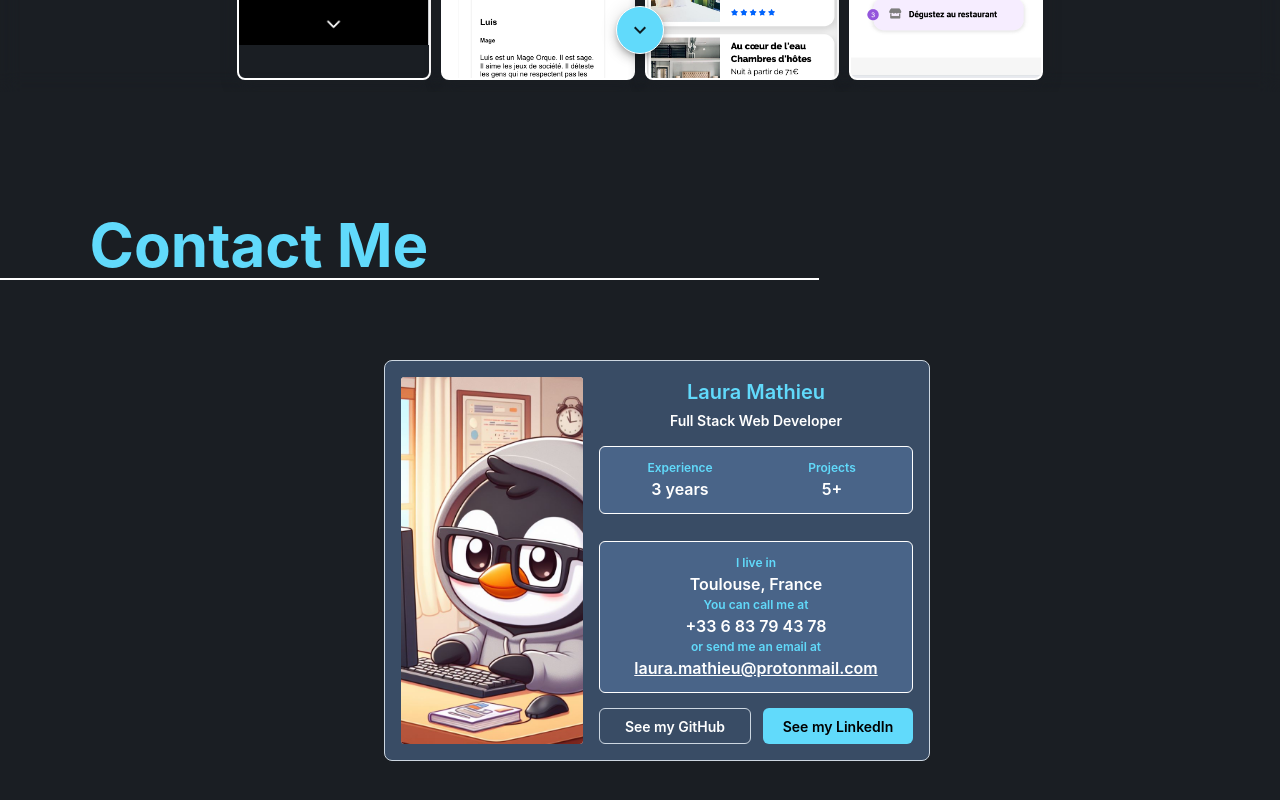
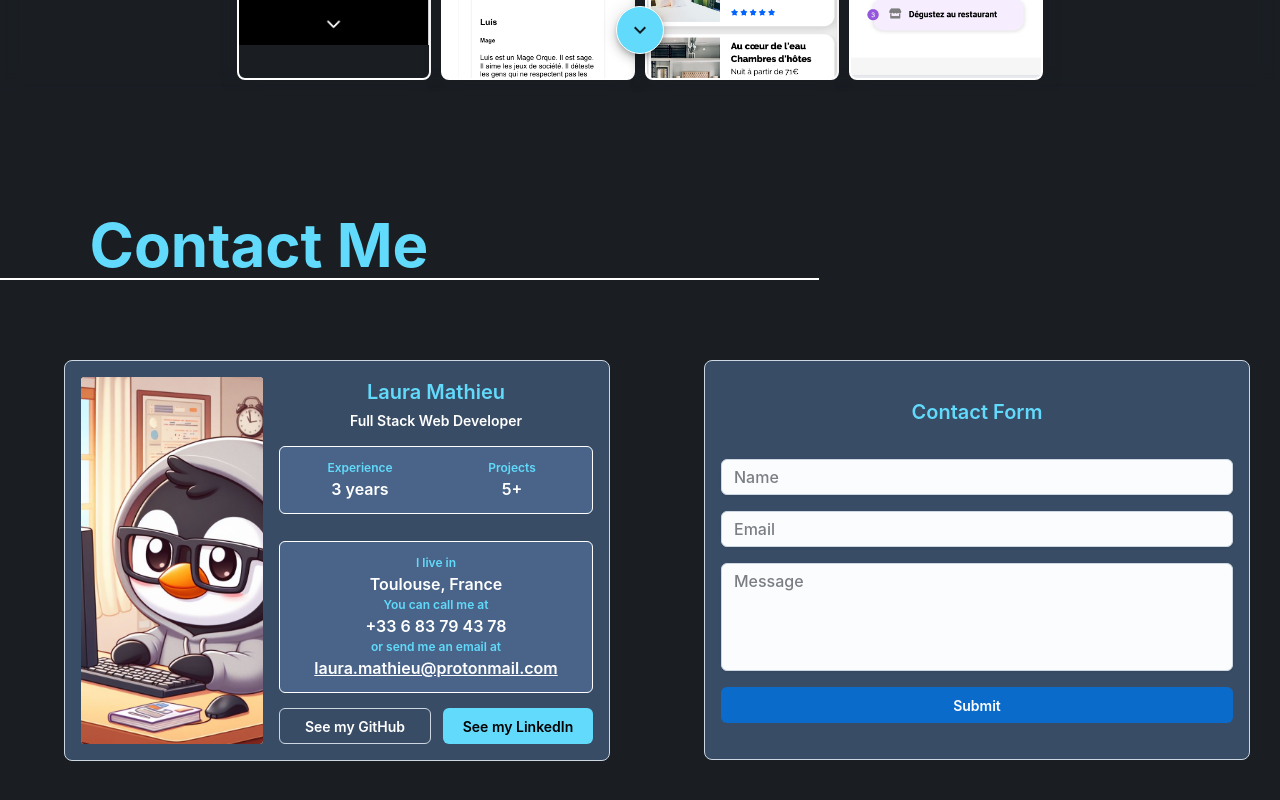
Before and after one commit to Laura398/portfolio, a React (Vite) app: page / in a window 1280 px wide. Shown: the part 2988-3788 px from the top of the page. Built offline with nearby package versions, Linux system fonts and the light colour scheme.

Commit message:
add form contact

```diff
--- a/package.json
+++ b/package.json
@@ -10,11 +10,14 @@
     "preview": "vite preview"
   },
   "dependencies": {
+    "@emailjs/browser": "^4.3.3",
     "@emotion/react": "^11.11.3",
     "@emotion/styled": "^11.11.0",
     "@mui/icons-material": "^5.15.10",
     "@mui/joy": "^5.0.0-beta.28",
     "@mui/material": "^5.15.10",
+    "emailjs": "^4.0.3",
+    "emailjs-com": "^3.2.0",
     "i18next": "^23.10.0",
     "i18next-http-backend": "^2.5.0",
     "react": "^18.2.0",
--- a/public/locales/en/translation.json
+++ b/public/locales/en/translation.json
@@ -29,5 +29,12 @@
     "seeGitHub": "See my GitHub",
     "seeLinkedIn": "See my LinkedIn",
     "Personnal project": "Personnal project",
-    "School project": "School project"
+    "School project": "School project",
+    "contactForm": "Contact Form",
+    "name": "Name",
+    "email": "Email",
+    "message": "Message",
+    "submit": "Submit",
+    "mailSent": "Your message has been sent",
+    "mailError": "An error occured, please try again later"
 }
--- a/src/views/pages/contact/Contact.scss
+++ b/src/views/pages/contact/Contact.scss
@@ -34,10 +34,13 @@
         }
     }
 
-    #contact-container {
+    .contact-container {
         width: 40vw;
         margin: 0 auto;
         padding: 5vh 0 10vh 0;
+        display: flex;
+        flex-direction: row;
+        justify-content: space-around;
 
         @media screen and (orientation: portrait) {
             width: 80vw;
--- a/src/views/pages/contact/Contact.tsx
+++ b/src/views/pages/contact/Contact.tsx
@@ -1,9 +1,69 @@
-import { AspectRatio, Box, Button, Card, CardContent, Sheet, Typography } from "@mui/joy";
+import emailjs from '@emailjs/browser';
+import { AspectRatio, Box, Button, Card, CardContent, Input, Sheet, Snackbar, SnackbarProps, Stack, Textarea, Typography } from "@mui/joy";
+import { useRef, useState } from "react";
+import { useTranslation } from "react-i18next";
 import "./Contact.scss";
-import { useTranslation } from "react-i18next";
 
 export default function Contact () {
     const { t } = useTranslation();
+    const form = useRef();
+    const [user_name, setUser_name] = useState('');
+    const [user_email, setUser_email] = useState('');
+    const [message, setMessage] = useState('');
+    const [open, setOpen] = useState(false);
+    const [color, setColor] = useState<SnackbarProps['color']>('neutral');
+    const [snackbarMessage, setSnackbarMessage] = useState('');
+
+    const changeName = (e: any) => {
+        setUser_name(e.target.value);
+    }
+
+    const changeEmail = (e: any) => {
+        setUser_email(e.target.value);
+    }
+
+    const changeMessage = (e: any) => {
+        setMessage(e.target.value);
+    }
+
+    const sendEmailFromContact = async (e: any) => {
+        e.preventDefault();
+
+        try {
+            console.log(form);
+            const serviceId = import.meta.env.VITE_EMAILJS_SERVICE_ID;
+            const templateId = import.meta.env.VITE_EMAILJS_TEMPLATE_ID;
+            const publicKey = import.meta.env.VITE_EMAILJS_PUBLIC_KEY;
+            const templateParams = {
+                user_name: user_name,
+                user_email: user_email,
+                message: message,
+            };
+
+            console.log(serviceId, templateId, publicKey);
+
+            console.log(templateParams);
+
+
+            await emailjs.send('service_5ztaqm8', 'template_vjnbbme', templateParams, {
+                publicKey: 'K25ttedof_dROy5SB',
+            })
+
+            setColor('success');
+            const mailSent = t('mailSent');
+            setSnackbarMessage(mailSent);
+            setOpen(true);
+            setUser_name('');
+            setUser_email('');
+            setMessage('');
+        } catch (error) {
+            setColor('danger');
+            const mailNotSent = t('mailError');
+            setSnackbarMessage(mailNotSent);
+            setOpen(true);
+            console.log('FAILED...', error);
+        }
+    };
 
     const sendMail = () => {
         window.location.href = "mailto:laura.mathieu@protonmail.com";
@@ -27,10 +87,12 @@ export default function Contact () {
             <h1>
                 {t('contactMe')}
             </h1>
-            <div id="contact-container">
+            <Stack direction={{sm: "column", md: "row"}} sx={{ justifyContent: 'center' }}>
+                <div className="contact-container">
                     <Box
                         sx={{
-                        width: "auto",
+                            width: {sm: "100%", md: "40vw"},
+                            height: "100%",
                         }}
                     >
                         <Card
@@ -128,6 +190,60 @@ export default function Contact () {
                         </Card>
                     </Box>
                 </div>
+                <div className="contact-container">
+                    <Box
+                        sx={{
+                            width: {sm: "100%", md: "40vw"},
+                        }}
+                    >
+                        <Card
+                            orientation="vertical"
+                            sx={{
+                                width: '100%',
+                                flexWrap: 'wrap',
+                                resize: 'vertical',
+                                backgroundColor: "rgba(91, 128, 174, 0.471)",
+                            }}
+                        >
+                            <Typography fontSize="xl" fontWeight="lg" textColor="#61dafb" sx={{marginTop: "20px"}}>
+                                {t('contactForm')}
+                            </Typography>
+                            <CardContent sx={{marginY: "20px"}}>
+                                <form
+                                    onSubmit={sendEmailFromContact}
+                                >
+                                    <Stack spacing={2}>
+                                        <Input placeholder={t('name')} required onChange={changeName} />
+                                        <Input placeholder={t('email')} required onChange={changeEmail} type="email" />
+                                        <Textarea minRows={4} placeholder={t('message')} required onChange={changeMessage} />
+                                        <Button type="submit">{t('submit')}</Button>
+                                    </Stack>
+                                </form>
+                            </CardContent>
+                        </Card>
+                    </Box>
+                </div>
+            </Stack>
+            <Snackbar
+                autoHideDuration={4000}
+                sx={{
+                    position: "fixed",
+                    bottom: 32,
+                    right: 32,
+                    zIndex: 5000,
+                }}
+                open={open}
+                variant="soft"
+                color={color}
+                onClose={(_event, reason) => {
+                if (reason === 'clickaway') {
+                    return;
+                }
+                setOpen(false);
+                }}
+            >
+                {snackbarMessage}
+            </Snackbar>
         </div>
     )
 }
--- a/src/views/pages/stack/Card.tsx
+++ b/src/views/pages/stack/Card.tsx
@@ -8,16 +8,14 @@ export default function RowCard(props: { item: { title: string; logos: {title: s
   const { t } = useTranslation();
 
   const title = props.item.title.toLowerCase() === "database" ? t('stack-database') : props.item.title.toLowerCase();
-  console.log(title);
-
 
   return (
     <Card orientation="horizontal" variant="outlined" id="row-card" sx={{backgroundColor: "rgba(91, 128, 174, 0.471)"}}>
       <CardContent id={props.item.title.toLowerCase()} className="stack-logos">
         {props.item.logos.map((logo, index) => {
             return (
-            <Tooltip title={logo.title} variant="plain" enterTouchDelay={0}>
-              <img key={index} src={logo.logo} alt={title} />
+            <Tooltip title={logo.title} key={index}  variant="plain" enterTouchDelay={0}>
+              <img src={logo.logo} alt={title} />
             </Tooltip>);
         })}
       </CardContent>
```
Also changed, not shown: public/locales/fr/translation.json (+8 -1 lines), 2 other files (tests, documents, lock files or other folders). Lines whose indentation alone changed are shown as unchanged.
